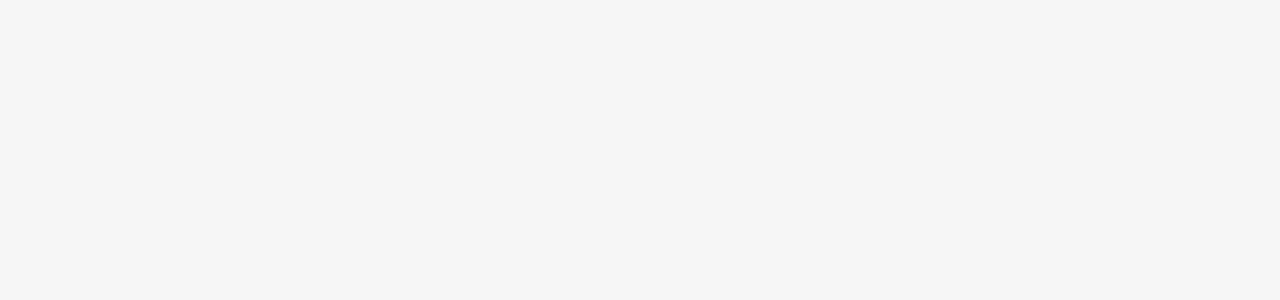
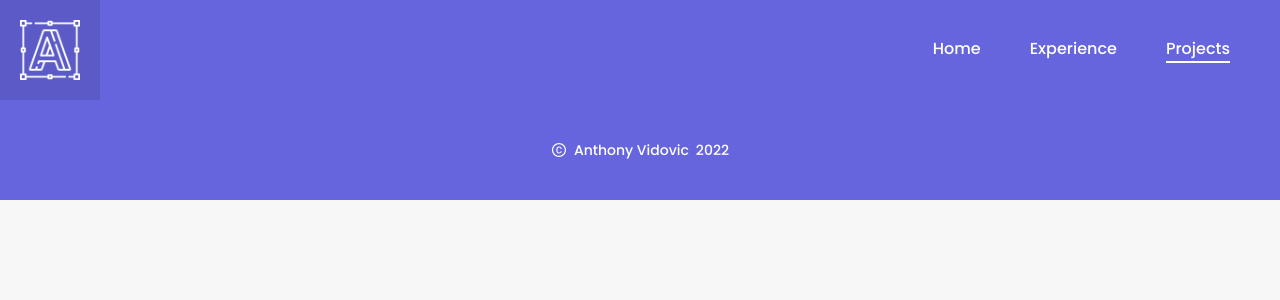
Before and after one commit to anthonyvid/portfolio-2022, a React (Create React App) app: page /projects in a window 1280 px wide. Before the commit this address had no page. Shown: the top 300 px of the page. Built offline with nearby package versions, Linux system fonts and the light colour scheme.

Commit message:
added projects page

```diff
--- /dev/null
+++ b/src/pages/projects/Projects.jsx
@@ -0,0 +1,19 @@
+import { Container } from "react-bootstrap";
+
+import Header from "../../components/header/Header";
+
+import Footer from "../../components/footer/Footer";
+
+import { AnimationOnScroll } from "react-animation-on-scroll";
+
+const Projects = () => {
+	return (
+		<Container fluid style={{ padding: "0", margin: "0" }}>
+			<Header />
+
+			<Footer />
+		</Container>
+	);
+};
+
+export default Projects;
--- a/src/routes/SiteRoutes.jsx
+++ b/src/routes/SiteRoutes.jsx
@@ -5,10 +5,12 @@ import { BrowserRouter as Router, Route, Routes } from "react-router-dom";
 
 const Main = lazy(() => import("../pages/main/Main"));
 const Experience = lazy(() => import("../pages/experience/Experience"));
+const Projects = lazy(() => import("../pages/projects/Projects"));
 
 const siteRoutes = [
 	{ component: <Main />, path: "/" },
 	{ component: <Experience />, path: "/experience" },
+	{ component: <Projects />, path: "/projects" },
 ];
 
 const SiteRoutes = () => {
```
